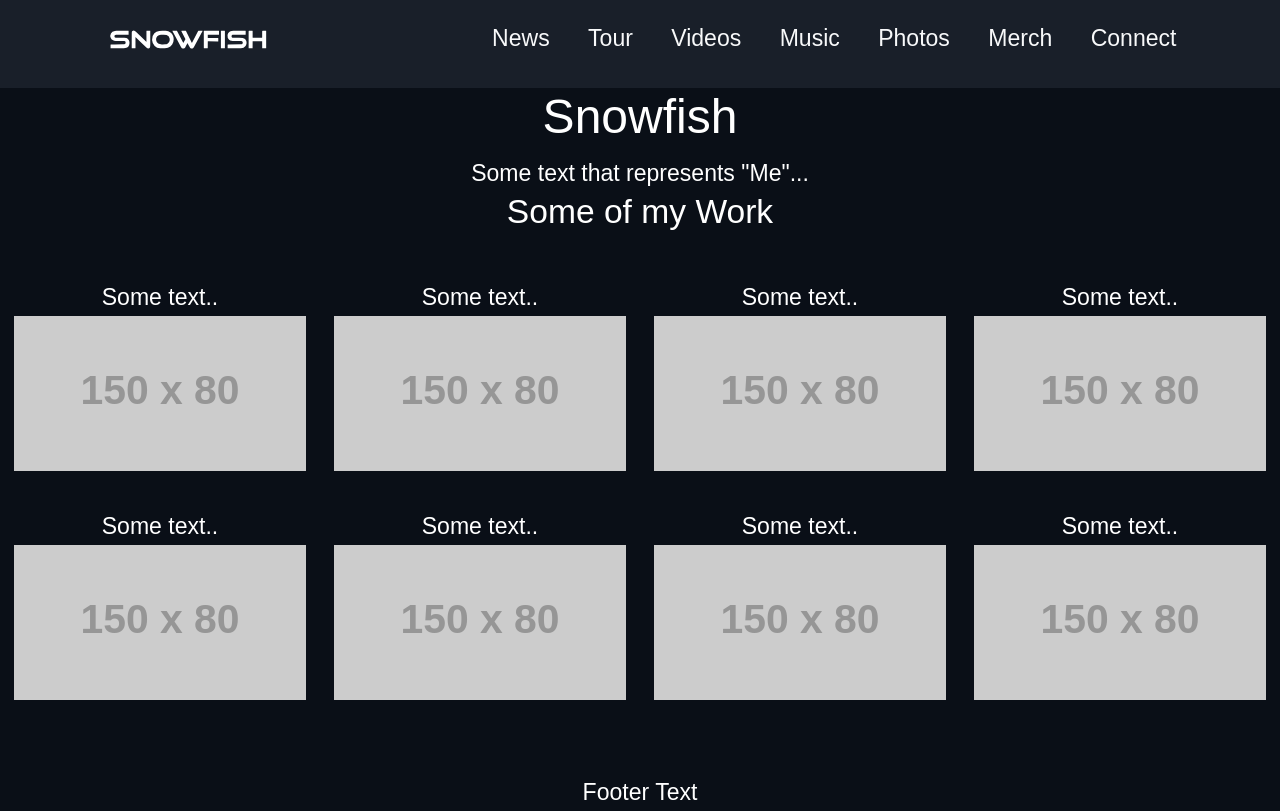
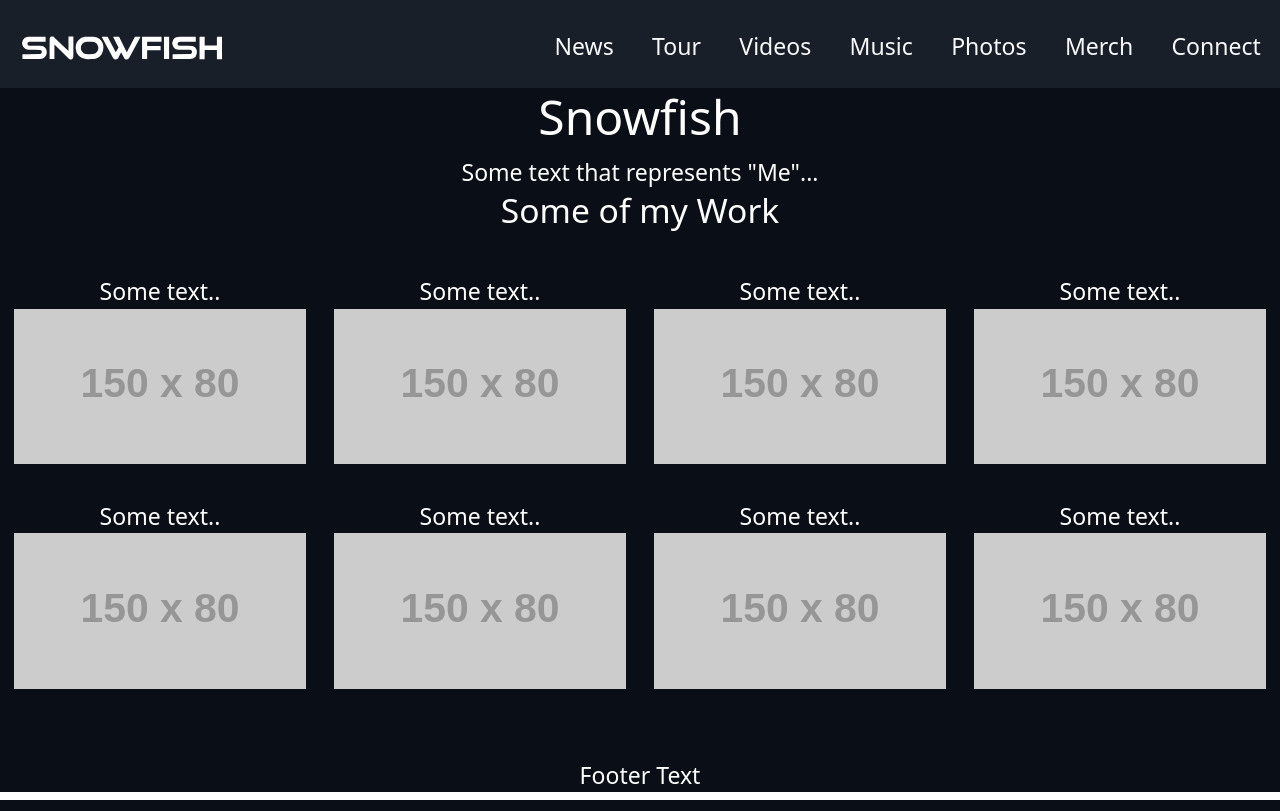
Before and after one commit to solomonrodrigues/snowfish, a Django app: page / in a window 1280 px wide. Run offline with Django 4.2, Linux system fonts and the light colour scheme; grey boxes labelled with a size stand in for pictures from a placeholder-image service; some libraries are stand-ins or nearby versions.

Commit message:
Commented out unused styles. adjusted logo vector viewbox. used flexbox to align items in header.

```diff
--- a/layout/static/layout/css/styles.css
+++ b/layout/static/layout/css/styles.css
@@ -1,7 +1,8 @@
 body, html {
     margin: 0;
     padding: 0;
-    font-family: 'Alumni Sans', sans-serif;
+    /*font-family: 'Alumni Sans', sans-serif;*/
+    "Woodford Bourne Regular", sans-serif;
     color: #000000;
 }
 
@@ -70,15 +59,15 @@ p {
 }
 
 [role="banner"] .logo {
-    font-size: 40px;
-    font-size: 4rem;
-    font-family: "Roboto", Corbel, Avenir, "Lucida Grande", "Lucida Sans", sans-serif;
+    /*font-size: 40px;*/
+    /*font-size: 4rem;*/
+    /*font-family: "Roboto", Corbel, Avenir, "Lucida Grande", "Lucida Sans", sans-serif;*/
     background: url(../img/gt_wht_trnsprnt.svg) 0 0 no-repeat;
-    color: #0e1117;
+    /*color: #0e1117;*/
     display: block;
     float: left;
-    font-weight: 700;
-    margin: 0px; /*10px;*/
+    /*font-weight: 700;*/
+    /*margin: 0px;*/ /*10px;*/
     overflow: hidden;
     text-decoration: none;
     text-indent: 100%;
@@ -86,29 +75,29 @@ p {
     height: 72px; /*36px;*/
 }
 
-[role="banner"] [role="navigation"] a {
-    color: #f1fff7;
-    display: block;
-    padding: 20px 0px;
-    text-decoration: none;
-}
+/*[role="banner"] [role="navigation"] a {*/
+/*    color: #f1fff7;*/
+/*    display: block;*/
+/*    padding: 20px 0px;*/
+/*    text-decoration: none;*/
+/*}*/
 
-element.style {
-}
+/*element.style {*/
+/*}*/
 @media screen and (min-width: 768px)
 body {
     min-width: 768px;
 }
-body {
-    /*font-family: Palatino, "Palatino Linotype", "Book Antiqua", "Hoefler Text", Georgia, "Lucida Bright", Cambria, Times, "Times New Roman", serif;*/
-    font-size: 12px;
-    font-size: 1.2rem;
-    background: #181d27;
-    color: #c1cad2;
-    line-height: 1.6;
-    -webkit-font-smoothing: antialiased;
-    -moz-osx-font-smoothing: grayscale;
-}
+/*body {*/
+/*    !*font-family: Palatino, "Palatino Linotype", "Book Antiqua", "Hoefler Text", Georgia, "Lucida Bright", Cambria, Times, "Times New Roman", serif;*!*/
+/*    font-size: 12px;*/
+/*    font-size: 1.2rem;*/
+/*    background: #181d27;*/
+/*    color: #c1cad2;*/
+/*    line-height: 1.6;*/
+/*    -webkit-font-smoothing: antialiased;*/
+/*    -moz-osx-font-smoothing: grayscale;*/
+/*}*/
 
 .nav-link {
     display: block;
--- a/layout/templates/home.html
+++ b/layout/templates/home.html
@@ -3,36 +3,18 @@
 
 {% block content %}
 
-<div role="banner" id="top">
-  <div class="container">
-    <a class="logo">Snowfish</a>
-    <nav class="d-flex justify-content-end">
-      <ul class="nav nav-pills">
-        <li class="nav-item">
+<header role="banner" id="top" class="d-flex align-items-center justify-content-between">
+    <a class="logo ms-3"></a>
+    <nav class="d-flex justify-content-end nav nav-pills">
           <a href="#" class="nav-link">News</a>
-        </li>
-        <li class="nav-item">
           <a href="#" class="nav-link">Tour</a>
-        </li>
-        <li class="nav-item">
           <a href="#" class="nav-link">Videos</a>
-        </li>
-        <li class="nav-item">
           <a href="#" class="nav-link">Music</a>
-        </li>
-        <li class="nav-item">
           <a href="#" class="nav-link">Photos</a>
-        </li>
-        <li class="nav-item">
           <a href="#" class="nav-link">Merch</a>
-        </li>
-        <li class="nav-item">
           <a href="#" class="nav-link">Connect</a>
-        </li>
-      </ul>
     </nav>
-  </div>
-</div>
+</header>
 
 <div class="content">
   <div class="jumbotron">
```
Also changed, not shown: other parts of layout/static/layout/css/styles.css (+41 -35 lines), layout/static/layout/img/gt_wht_trnsprnt.svg.
